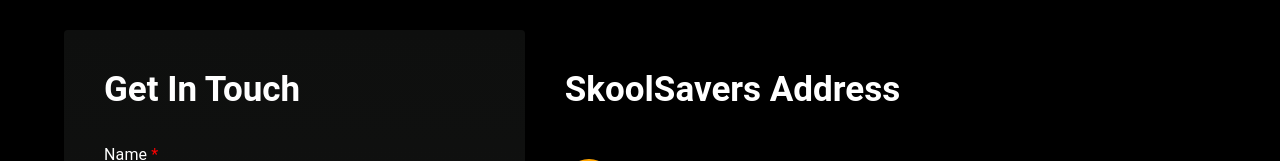
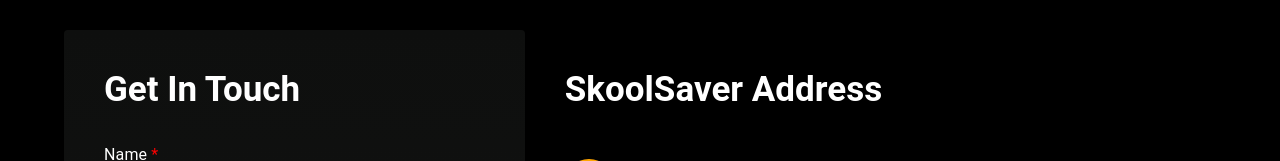
Before and after one commit to SkoolSaver/anuTechFronted, a Next.js app: page /contact-us in a window 1280 px wide. Shown: the part 368-529 px from the top of the page. Built offline with nearby package versions, Linux system fonts and the light colour scheme; no server answers.

Commit message:
update skoolsaver

```diff
--- a/app/sections/contact-us/ContactUsPage.jsx
+++ b/app/sections/contact-us/ContactUsPage.jsx
@@ -57,7 +57,7 @@
               fontWeight={600}
               color="white"
             >
-              SkoolSavers Address
+              SkoolSaver Address
             </Typography>
             <Stack direction="row" spacing={2}>
               <Icon
```
